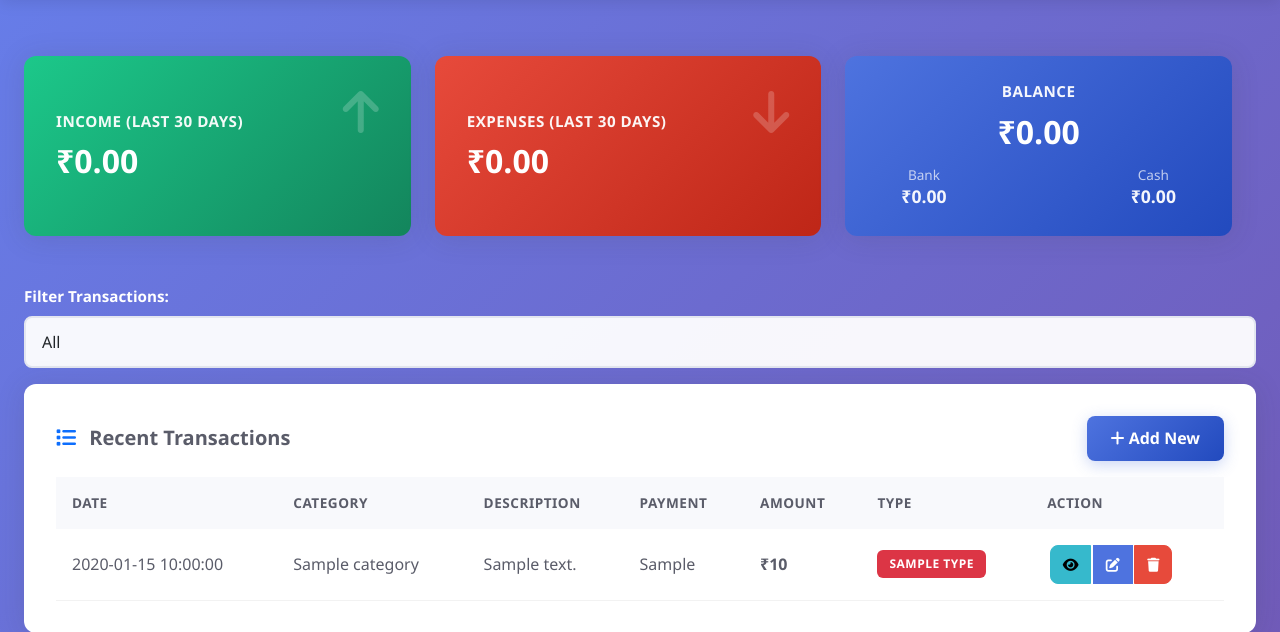
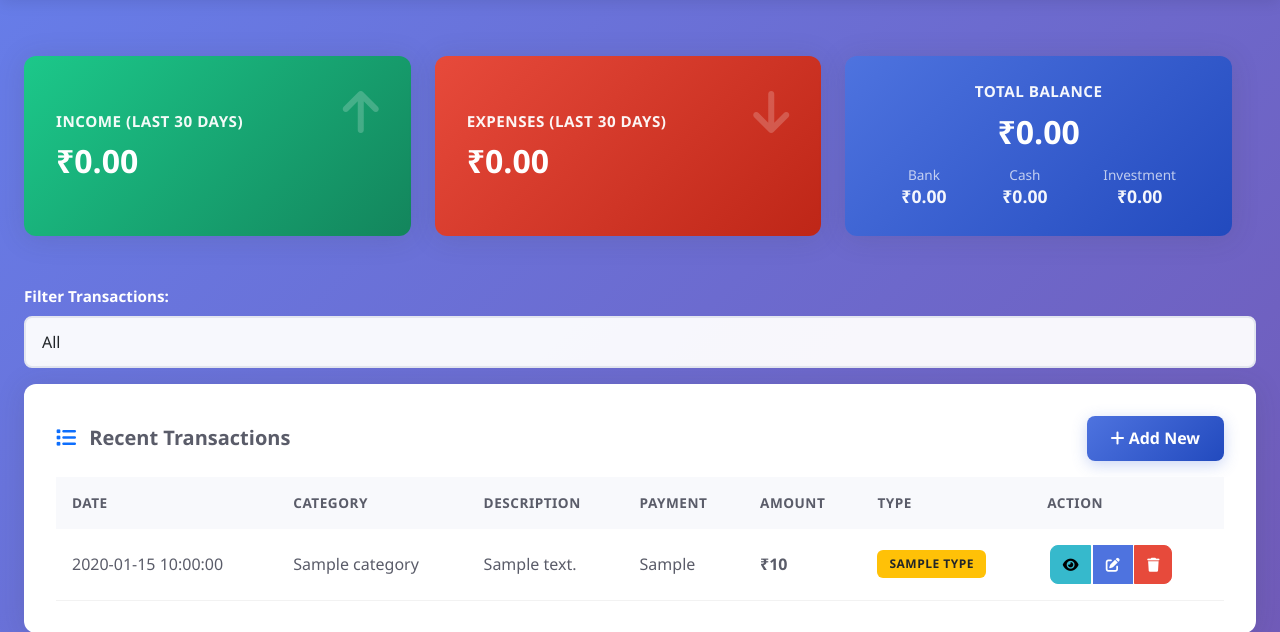
Before and after one commit to Prakashmonis05/Expense_Tracker_flask_app, a Flask app: template templates/dashboard.html in a window 1280 px wide. Shown: the part 78-710 px from the top of the page. Run offline with Flask 3, Linux system fonts and the light colour scheme; the template is opened without the code that fills it: most values are stand-ins (such as "Sample title", 1, 10 or a date in 2020).

Commit message:
investment added

```diff
--- a/app.py
+++ b/app.py
@@ -268,12 +268,22 @@ def dashboard():
         payment_mode='bank', type='income', account_id=account_id
     ).scalar() or 0
 
+    total_investment = db.session.query(func.sum(Expense.amount)).filter_by(
+    type='investment',
+    account_id=account_id
+).scalar() or 0
+
     bank_expense = db.session.query(func.sum(Expense.amount)).filter_by(
         payment_mode='bank', type='expense', account_id=account_id
     ).scalar() or 0
 
-    bank_balance = bank_income - bank_expense
+    bank_balance = bank_income - bank_expense - total_investment
+
     total_balance = cash_balance + bank_balance
+
+
+ # store investment rows separately
+
 
     return render_template(
         'dashboard.html',
@@ -289,7 +299,8 @@ def dashboard():
         monthly_expenses=monthly_expenses,
         monthly_income=monthly_income,
         monthly_savings=monthly_savings,
-        filter=filter_option
+        filter=filter_option,
+        total_invested=total_investment
     )
 
 # ✅ UPDATED: Add transaction with balance_required
--- a/templates/dashboard.html
+++ b/templates/dashboard.html
@@ -587,6 +587,7 @@
 
         /* Mobile Transaction Layout - Add before the closing tag */
         @media (max-width: 768px) {
+
             /* Hide desktop table view on mobile */
             .table-responsive {
                 display: none;
@@ -708,29 +709,74 @@
                 display: none;
             }
         }
-
     </style>
     <script>
         let showingAll = false;
+
+        // =====================================
+        // CATEGORY ARRAYS FOR EDIT MODAL
+        // =====================================
+        const incomeCategories = [
+            "Salary", "Bonus", "Freelance", "Interest", "Investment Returns",
+            "Rent Income", "Business Profit", "Gift Received", "Refund", "Other Income"
+        ];
+
+        const expenseCategories = [
+            "Food", "Groceries", "Transportation", "Shopping", "Entertainment",
+            "Utilities", "Bills", "Rent", "EMI", "Health", "Medicine", "Education",
+            "Insurance", "Travel", "Recharge", "Maintenance",
+            "Fuel", "Donation", "Tax", "Miscellaneous"
+        ];
+
+        const investmentCategories = [
+            "Mutual Funds",
+            "Stocks"
+        ];
         // Open Edit Modal with transaction data
         function openEditModal(id, date, type, payment_mode, category, description, amount) {
             document.getElementById('expenseId').value = id;
 
-            // ✅ Set max date to today
             const dateInput = document.getElementById('editDate');
             const today = new Date().toISOString().split('T')[0];
             dateInput.max = today;
             dateInput.value = date;
 
-            document.getElementById('editCategory').value = category;
             document.getElementById('editDescription').value = description || '';
             document.getElementById('editAmount').value = amount;
+            document.getElementById('editPayment').value = payment_mode.toLowerCase();
             document.getElementById('editType').value = type.toLowerCase();
-            document.getElementById('editPayment').value = payment_mode.toLowerCase();
+
+            // Load categories based on type
+            loadEditCategories(type.toLowerCase(), category);
 
             const modal = new bootstrap.Modal(document.getElementById('editModal'));
             modal.show();
         }
+
+
+        function loadEditCategories(type, selectedCategory) {
+            const categorySelect = document.getElementById('editCategory');
+            categorySelect.innerHTML = '<option value="">-- Select Category --</option>';
+
+            let categories = [];
+
+            if (type === 'income') categories = incomeCategories;
+            else if (type === 'expense') categories = expenseCategories;
+            else if (type === 'investment') categories = investmentCategories;
+
+            categories.forEach(c => {
+                const opt = document.createElement('option');
+                opt.value = c;
+                opt.textContent = c;
+
+                if (c === selectedCategory) {
+                    opt.selected = true;
+                }
+
+                categorySelect.appendChild(opt);
+            });
+        }
+
 
         // Show alert message
         function showAlert(message, type) {
@@ -784,6 +830,8 @@
             const modal = new bootstrap.Modal(document.getElementById('viewModal'));
             modal.show();
         }
+
+
 
         function showAllTransactions() {
             const transactionRows = document.querySelectorAll('.transaction-row');
@@ -900,6 +948,7 @@
                 });
             }
 
+
             // Savings Chart
             const savingsCtx = document.getElementById('savingsChart');
             if (typeof Chart !== 'undefined' && savingsCtx && months.length > 0) {
@@ -991,6 +1040,10 @@
                         });
                 });
             }
+            document.getElementById('editType').addEventListener('change', function () {
+                loadEditCategories(this.value, null);
+            });
+
 
             // ✅ Show only first 10 transactions initially (MOVED OUTSIDE)
             const transactionRows = document.querySelectorAll('.transaction-row');
@@ -1082,20 +1135,33 @@
 
                 <div class="col-12 col-md-4">
                     <div class="card summary-card bg-gradient-primary text-center">
-                        <h4>Balance</h4>
-                        <h2>₹{{"%.2f"|format( total_balance)}}</h2>
+                        <h4>Total Balance</h4>
+                        <h2>₹{{ "%.2f"|format(total_balance) }}</h2>
+
                         <div class="d-flex justify-content-between px-4 mt-3">
                             <div>
                                 <h6 class="text-secondary mb-0">Bank</h6>
-                                <p class="fw-semibold mb-0 text-light">₹{{ "%.2f"|format(bank_balance) }}</p>
+                                <p class="fw-semibold mb-0 text-light">
+                                    ₹{{ "%.2f"|format(bank_balance) }}
+                                </p>
+                            </div>
+
+                            <div>
+                                <h6 class="text-secondary mb-0">Cash</h6>
+                                <p class="fw-semibold mb-0 text-light">
+                                    ₹{{ "%.2f"|format(cash_balance) }}
+                                </p>
                             </div>
                             <div>
-                                <h6 class="text-secondary mb-0">Cash</h6>
-                                <p class="fw-semibold mb-0 text-light">₹{{ "%.2f"|format(cash_balance) }}</p>
+                                <h6 class="text-secondary mb-0">Investment</h6>
+                                <p class="fw-semibold mb-0 text-light">
+                                    ₹{{ "%.2f"|format(total_invested) }}
+                                </p>
                             </div>
                         </div>
                     </div>
                 </div>
+
             </div>
         </div>
 
@@ -1148,10 +1214,17 @@
                             <td class="d-none d-sm-table-cell">{{ expense.payment_mode }}</td>
                             <td class="fw-bold">₹{{ expense.amount }}</td>
                             <td class="d-none d-sm-table-cell">
-                                <span
-                                    class="badge {% if expense.type == 'income' %}bg-success{% else %}bg-danger{% endif %}">
+                                <span class="badge
+    {% if expense.type == 'income' %}
+        bg-success
+    {% elif expense.type == 'expense' %}
+        bg-danger
+    {% else %}
+        bg-warning text-dark
+    {% endif %}">
                                     {{ expense.type }}
                                 </span>
+
                             </td>
                             <td>
                                 <div class="btn-group btn-group-sm" role="group">
@@ -1177,7 +1250,7 @@
             <!-- Mobile Card View -->
             <div id="mobileTransactionList">
                 {% for expense in expenses %}
-                <div class="mobile-transaction-item transaction-row-mobile" >
+                <div class="mobile-transaction-item transaction-row-mobile">
                     <div class="mobile-transaction-header">
                         <div class="mobile-category-section">
                             <div
@@ -1326,7 +1399,10 @@
 
                         <div class="mb-3">
                             <label for="editCategory" class="form-label">Category</label>
-                            <input type="text" id="editCategory" class="form-control" required>
+                            <select id="editCategory" class="form-select" required>
+                                <option value="">-- Select Category --</option>
+                            </select>
+
                         </div>
 
                         <div class="mb-3">
@@ -1350,6 +1426,7 @@
                                 <option value="">Select Type</option>
                                 <option value="income">Income</option>
                                 <option value="expense">Expense</option>
+                                <option value="investment">Investment</option>
                             </select>
                         </div>
 
```
Also changed, not shown: templates/add.html (+42 -13 lines). Lines whose indentation alone changed are shown as unchanged.
